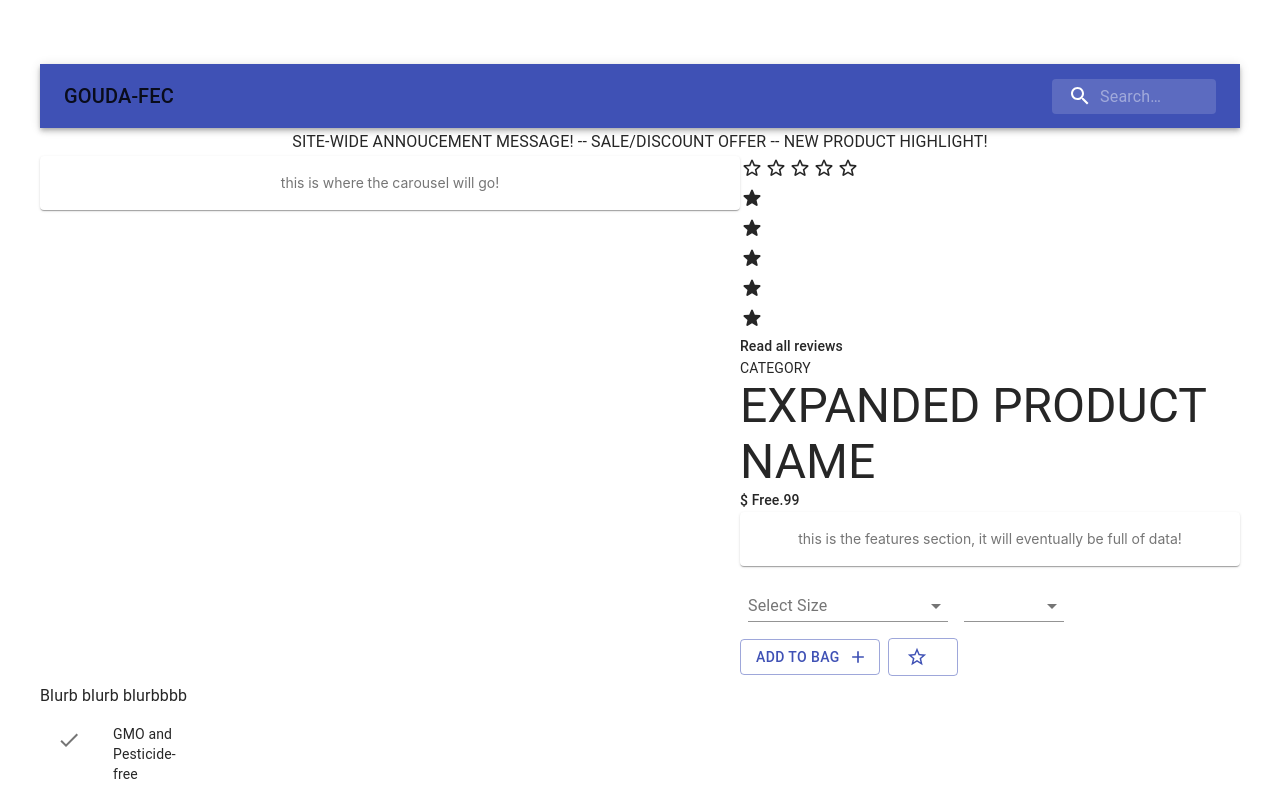
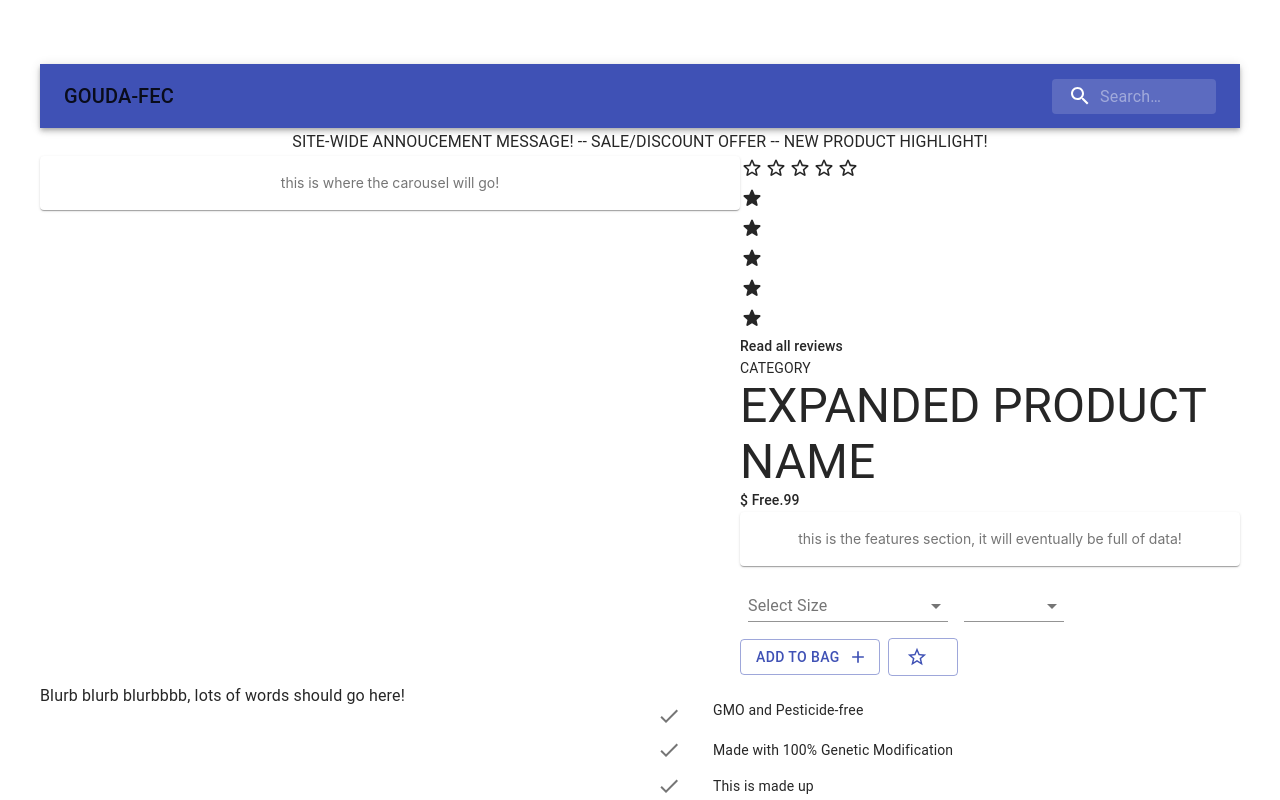
Before and after one commit to Team-Gouda-FEC/gouda-catwalk, a React app: page / in a window 1280 px wide. Shown: the top 800 px of the page. Built offline with nearby package versions, Linux system fonts and the light colour scheme; the HTML template or start-up script is replaced by a standard one.

Commit message:
create style selector component for product information and complete correction for layout of blurbs.

```diff
--- a/client/src/Components/product-overview/GridContainer.jsx
+++ b/client/src/Components/product-overview/GridContainer.jsx
@@ -11,6 +11,7 @@ import ProductBlurbs from './ProductBlurbs.jsx';
 const useStyles = makeStyles((theme) => ({
   ProductOverviewGrid: {
     flexGrow: 1,
+    textAlign: 'center',
   },
   paper: {
     padding: theme.spacing(2),
@@ -33,8 +34,8 @@ export default function GridContainer() {
             <ProductInfo />
             <CategoryInfo />
           </Grid>
-          <Grid item xs={12}>
-            <Typography> Blurb blurb blurbbbb</Typography>
+          <Grid item xs={6}>
+            <Typography> Blurb blurb blurbbbb, lots of words should go here! </Typography>
           </Grid>
           <Divider orientation="vertical" />
           <Grid item>
--- a/client/src/Components/product-overview/ProductBlurbs.jsx
+++ b/client/src/Components/product-overview/ProductBlurbs.jsx
@@ -19,7 +19,7 @@ export default function ProductBlurbs() {
 
   return (
     <Grid container elevation={0} className={classes.root}>
-      <Grid item xs={6}>
+      <Grid item xs={12}>
         <List dense className="list of features">
           <ListItem alignItems="flex-start">
             <ListItemIcon>
```
Also changed, not shown: client/src/Components/product-overview/StyleSelector.jsx (added, +7 -0 lines), 1 other file (tests, documents, lock files or other folders).
